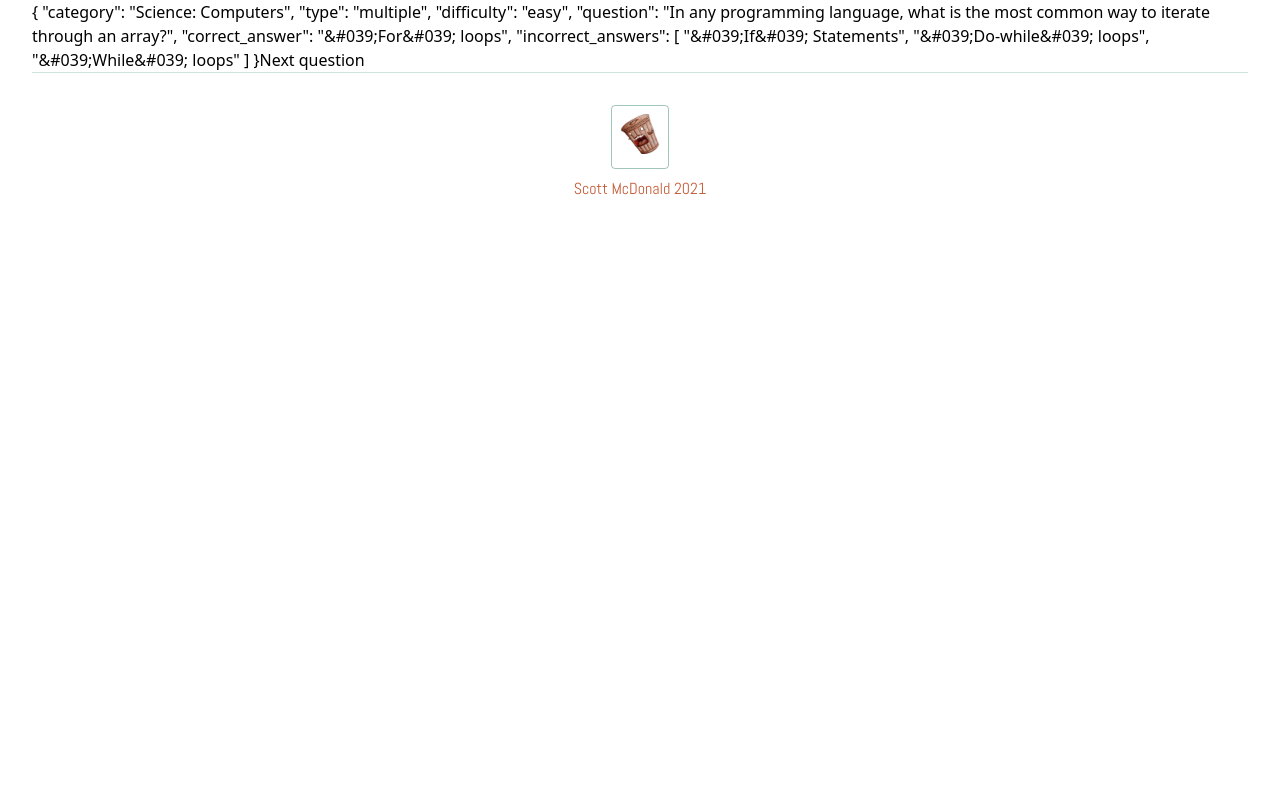
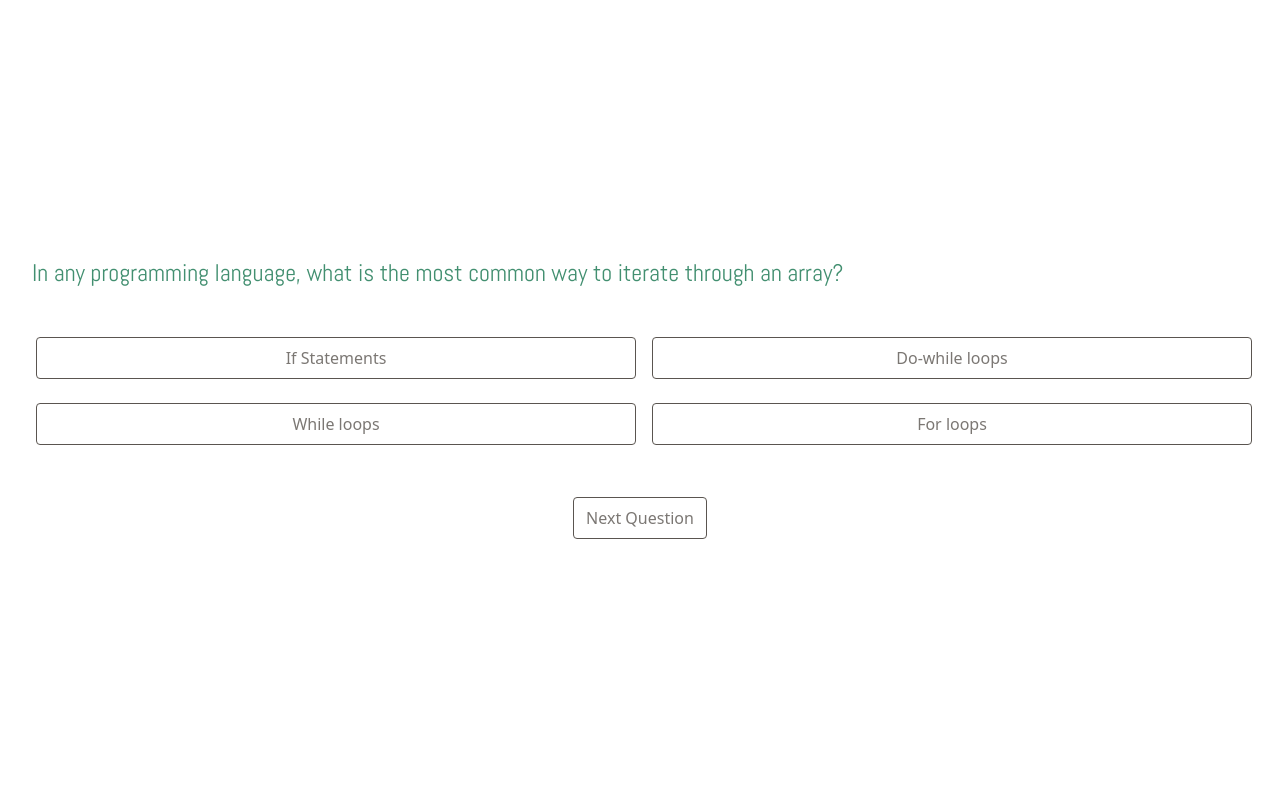
Before and after one commit to scottmcdonald1/quizapp, a Next.js app: page /test in a window 1280 px wide. Shown: the top 800 px of the page. Built offline with nearby package versions, Linux system fonts and the light colour scheme.

Commit message:
finished quiz layout. User is now able to cycle through questions (without picking answers) by clicking next question button. Next I need to store selected answers in variable and compare to answers

```diff
--- a/src/Quiz/Question.js
+++ /dev/null
@@ -1 +0,0 @@
-import React from "react";
--- a/src/Quiz/Quiz.js
+++ b/src/Quiz/Quiz.js
@@ -6,6 +6,12 @@ export default function Quiz() {
     const [activeQuestionIndex, setactiveQuestionIndex] = useState(0);
     const activeQuestion = quizData[activeQuestionIndex];
     const isComplete = activeQuestionIndex >= (quizData.length -1);
+
+    const questionText = activeQuestion.question;
+    const answerArray = activeQuestion.incorrect_answers;
+    const correctAnswer = activeQuestion.correct_answer;
+    answerArray.push(correctAnswer);
+
 
     const handleClick = () => {
         if (!isComplete) {
@@ -16,17 +22,62 @@ export default function Quiz() {
 
     if (!isComplete) {
         return (
-            <div>
-                {JSON.stringify(activeQuestion, null, 2)}
-                <button onClick={handleClick}>Next question</button>
+            <div className="flex flex-col justify-center items-center w-full h-screen">
+
+                <Question question={questionText} answers={answerArray} />
+
+                <button onClick={handleClick}
+                className="ring-0 ring-ombreNaturelle31 hover:ring-1 hover:bg-vert59 hover:text-outremerGris text-ombreNaturelle31/80 m-1 py-2 px-3 border border-ombreNaturelle31 rounded transition-all"
+                >
+                Next Question
+                </button>
             </div>
         )
     } else {
         return (
-            <div>GrEat JOBB</div>
+            <div className="flex flex-col justify-center items-center w-full h-screen">
+                <h1 className="text-vert59 text-8xl font-bebasNeue">Great Job!</h1>
+                <button
+                className="ring-0 ring-ombreNaturelle31 hover:ring-1 hover:bg-vert59 hover:text-outremerGris text-ombreNaturelle31/80 m-1 py-2 px-3 border border-ombreNaturelle31 rounded transition-all"
+                >
+                View Results
+                </button>
+            </div>
         )
     }
+}
 
+function Answers(props) {
+    const answers = props.answers;
+    let key = 0;
 
+    const answersList = answers.map((answer) => {
+        key++;
+        answer = answer.replaceAll("&#039;", "")
+        return (
+            <li key={key} className="w-full">
+                <button
+                className="w-full ring-0 ring-ombreNaturelle31 hover:ring-1 hover:bg-vertOliveVif hover:text-outremerGris text-ombreNaturelle31/80 m-1 py-2 px-3 border border-ombreNaturelle31 rounded transition-all"
+                >
+                {answer}
+                </button>
+            </li>
+        )
+    })
 
+    return (
+        <ul className="grid grid-cols-2 gap-4 my-11">{answersList}</ul>
+    )
 }
+
+function Question(props) {
+
+    return (
+        <div className="w-full">
+            <h1 className="text-vert59 text-2xl font-abel">{props.question}</h1>
+
+            <Answers answers={props.answers} />
+
+        </div>
+    )
+}
--- a/tailwind.config.js
+++ b/tailwind.config.js
@@ -18,6 +18,7 @@ module.exports = {
       ombreNaturelle31: "rgb(90,85,80)",
       vertAnglaisPale: "rgb(190,203,183)",
       outremerGris: "rgb(217,225,221)",
+      vertOliveVif: "rgb(184,161,54)",
     },
     container: {
       center: true,
```
